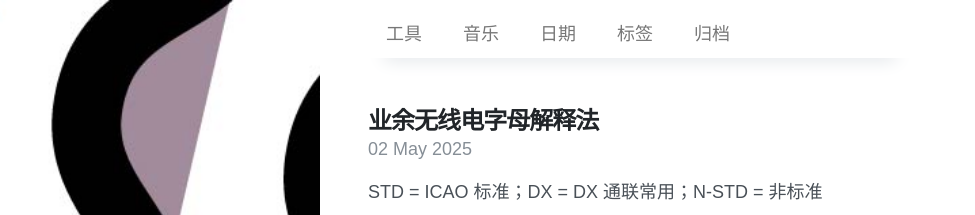
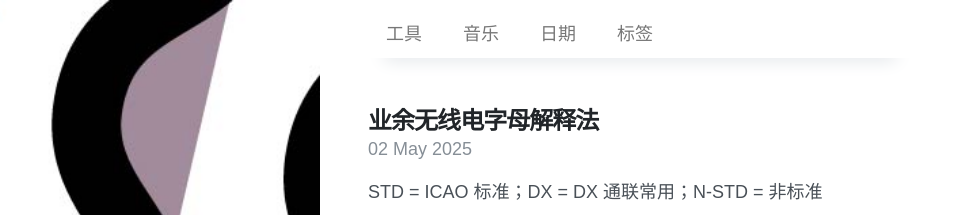
Before and after one commit to gaopengk/gaopengk.github.io, a Jekyll site: the page built from index.html, in a window 1280 px wide and 1221 px high. Shown: the top 215 px of the window, without its empty margins (0-975 px from the left). Built offline with Jekyll 4.4.1, drawn with Linux system fonts in a browser that asks for light colours; nearby versions of some CDN libraries; the list of posts is cut into pages by our own code.

Commit message:
Update archive.yml

```diff
--- a/_data/archive.yml
+++ b/_data/archive.yml
@@ -10,6 +10,3 @@
 - type: tags
   title: 标签
   url: /tags/
-- type: categories
-  title: 归档
-  url: /categories/
```
